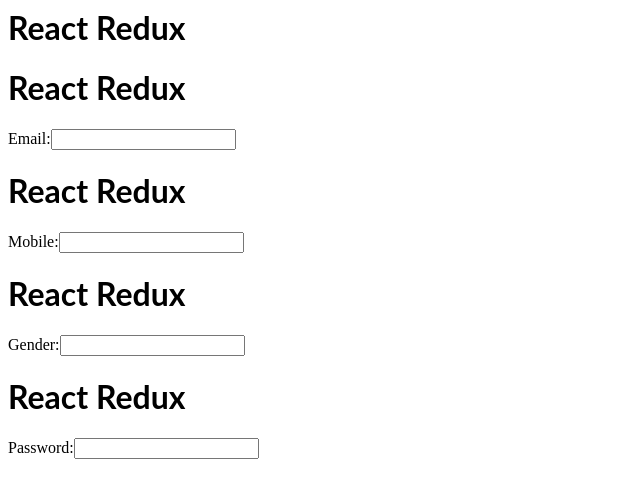
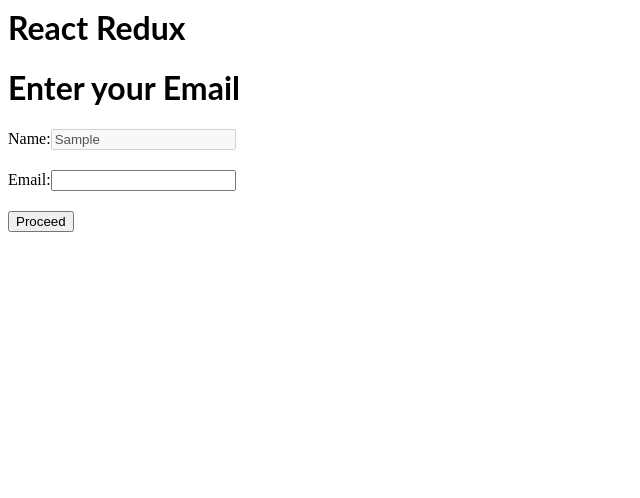
Before and after one commit to Birendrajha/stackblitz-projects, a React (Create React App) app: page / in a window 1280 px wide. Both pictures are taken after typing "Sample" into the empty fields and a click on the button "Proceed". Shown: the top 498 px of the page, without its empty margins (0-640 px from the left). Built offline with nearby package versions, Linux system fonts and the light colour scheme.

Commit message:
6 files modified

```diff
--- a/src/App.tsx
+++ b/src/App.tsx
@@ -24,12 +24,27 @@ export default function App() {
     <div>
       <h1>React Redux</h1>
       {data.name.length <= 0 ? <NameComp /> : null}
-      {data.email.length <= 0 ? <EmailComp /> : null}
+      {data.email.length <= 0 && data.name.length > 0 ? <EmailComp /> : null}
 
-      {data.mobile.length <= 0 ? <MobileNoComp /> : null}
-      {data.gender.length <= 0 ? <GenderComp /> : null}
+      {data.name.length > 0 &&
+      data.email.length > 0 &&
+      data.mobile.length <= 0 ? (
+        <MobileNoComp />
+      ) : null}
+      {data.name.length > 0 &&
+      data.email.length > 0 &&
+      data.mobile.length > 0 &&
+      data.gender.length <= 0 ? (
+        <GenderComp />
+      ) : null}
 
-      {data.email.length <= 0 ? <PasswordComp /> : null}
+      {data.name.length > 0 &&
+      data.email.length > 0 &&
+      data.mobile.length > 0 &&
+      data.gender.length > 0 &&
+      data.password.length <= 0 ? (
+        <PasswordComp />
+      ) : null}
     </div>
   );
 }
--- a/src/components/email.comp.tsx
+++ b/src/components/email.comp.tsx
@@ -1,15 +1,49 @@
 import * as React from 'react';
+import { useDispatch, useSelector } from 'react-redux';
+import {
+  saveName,
+  saveEmail,
+  saveGender,
+  savePassword,
+  saveMobile,
+  getData,
+} from '../features/reducers';
 
 export default function EmailComp() {
+  const data = useSelector((c) => {
+    console.log(c.show);
+    return c.show;
+  });
+  const dispatch = useDispatch();
+  const [email, setEmail] = React.useState('');
   return (
     <div>
-      <h1>React Redux</h1>
-
+      <h1>Enter your Email</h1>
+      <div style={{ marginBottom: '20px' }}>
+        <label for="fname">Name:</label>
+        <input type="text" disabled id="fname" name="fname" value={data.name} />
+      </div>
       <form action="/action_page.php">
         <label for="fname">Email:</label>
-        <input type="text" id="fname" name="fname" />
+        <input
+          type="text"
+          id="fname"
+          name="fname"
+          onChange={(e) => {
+            setEmail(e.target.value);
+          }}
+        />
         <br></br>
       </form>
+      <div style={{ marginTop: '20px' }}>
+        <button
+          onClick={() => {
+            dispatch(saveEmail(email));
+          }}
+        >
+          Proceed
+        </button>
+      </div>
     </div>
   );
 }
--- a/src/components/gender.comp.tsx
+++ b/src/components/gender.comp.tsx
@@ -1,15 +1,73 @@
 import * as React from 'react';
+import { useDispatch, useSelector } from 'react-redux';
+import {
+  saveName,
+  saveEmail,
+  saveGender,
+  savePassword,
+  saveMobile,
+  getData,
+} from '../features/reducers';
 
 export default function GenderComp() {
+  const data = useSelector((c) => {
+    console.log(c.show);
+    return c.show;
+  });
+  const dispatch = useDispatch();
+  const [gender, setGender] = React.useState('');
+
   return (
     <div>
-      <h1>React Redux</h1>
+      <h1>Enter your Gender</h1>
+      <div style={{ marginBottom: '20px' }}>
+        <label for="fname">Name:</label>
+        <input type="text" disabled id="fname" name="fname" value={data.name} />
+      </div>
+
+      <div style={{ marginBottom: '20px' }}>
+        <label for="fname">Email:</label>
+        <input
+          type="text"
+          disabled
+          id="fname"
+          name="fname"
+          value={data.email}
+        />
+      </div>
+
+      <div style={{ marginBottom: '20px' }}>
+        <label for="fname">Mobile:</label>
+        <input
+          type="text"
+          disabled
+          id="fname"
+          name="fname"
+          value={data.mobile}
+        />
+      </div>
 
       <form action="/action_page.php">
         <label for="fname">Gender:</label>
-        <input type="text" id="fname" name="fname" />
+        <input
+          type="text"
+          id="fname"
+          name="fname"
+          onChange={(e) => {
+            setGender(e.target.value);
+          }}
+        />
         <br></br>
       </form>
+      <div style={{ marginTop: '20px' }}>
+        <button
+          onClick={() => {
+            dispatch(saveGender(gender));
+          }}
+        >
+          Proceed
+        </button>
+      </div>
     </div>
   );
 }
--- a/src/components/mobile.comp.tsx
+++ b/src/components/mobile.comp.tsx
@@ -1,15 +1,61 @@
 import * as React from 'react';
+import { useDispatch, useSelector } from 'react-redux';
+import {
+  saveName,
+  saveEmail,
+  saveGender,
+  savePassword,
+  saveMobile,
+  getData,
+} from '../features/reducers';
+export default function MobileNoComp() {
+  const data = useSelector((c) => {
+    console.log(c.show);
+    return c.show;
+  });
+  const dispatch = useDispatch();
+  const [mobile, setMobile] = React.useState('');
 
-export default function MobileNoComp() {
   return (
     <div>
-      <h1>React Redux</h1>
+      <h1>Enter your Mobile</h1>
+      <div style={{ marginBottom: '20px' }}>
+        <label for="fname">Name:</label>
+        <input type="text" disabled id="fname" name="fname" value={data.name} />
+      </div>
+
+      <div style={{ marginBottom: '20px' }}>
+        <label for="fname">Email:</label>
+        <input
+          type="text"
+          disabled
+          id="fname"
+          name="fname"
+          value={data.email}
+        />
+      </div>
 
       <form action="/action_page.php">
         <label for="fname">Mobile:</label>
-        <input type="text" id="fname" name="fname" />
+        <input
+          type="text"
+          id="fname"
+          name="fname"
+          onChange={(e) => {
+            setMobile(e.target.value);
+          }}
+        />
         <br></br>
       </form>
+      <div style={{ marginTop: '20px' }}>
+        <button
+          onClick={() => {
+            dispatch(saveMobile(mobile));
+          }}
+        >
+          Proceed
+        </button>
+      </div>
     </div>
   );
 }
--- a/src/components/name.comp.tsx
+++ b/src/components/name.comp.tsx
@@ -32,6 +32,7 @@ export default function NameComp() {
           }}
         />
         <br></br>
+        <div style={{ marginTop: '20px' }}>
           <button
             onClick={() => {
               dispatch(saveName(name));
@@ -39,6 +40,7 @@ export default function NameComp() {
           >
             Proceed
           </button>
+        </div>
       </form>
     </div>
   );
--- a/src/components/password.comp.tsx
+++ b/src/components/password.comp.tsx
@@ -1,15 +1,82 @@
 import * as React from 'react';
+import { useDispatch, useSelector } from 'react-redux';
+import {
+  saveName,
+  saveEmail,
+  saveGender,
+  savePassword,
+  saveMobile,
+  getData,
+} from '../features/reducers';
 
 export default function PasswordComp() {
+  const data = useSelector((c) => {
+    return c.show;
+  });
+  const dispatch = useDispatch();
+  const [password, setPassword] = React.useState('');
   return (
     <div>
-      <h1>React Redux</h1>
+      <h1>Enter your Pasword</h1>
+      <div style={{ marginBottom: '20px' }}>
+        <label for="fname">Name:</label>
+        <input type="text" disabled id="fname" name="fname" value={data.name} />
+      </div>
+
+      <div style={{ marginBottom: '20px' }}>
+        <label for="fname">Email:</label>
+        <input
+          type="text"
+          disabled
+          id="fname"
+          name="fname"
+          value={data.email}
+        />
+      </div>
+
+      <div style={{ marginBottom: '20px' }}>
+        <label for="fname">Mobile:</label>
+        <input
+          type="text"
+          disabled
+          id="fname"
+          name="fname"
+          value={data.mobile}
+        />
+      </div>
+
+      <div style={{ marginBottom: '20px' }}>
+        <label for="fname">Gender:</label>
+        <input
+          type="text"
+          disabled
+          id="fname"
+          name="fname"
+          value={data.gender}
+        />
+      </div>
 
       <form action="/action_page.php">
         <label for="fname">Password:</label>
-        <input type="text" id="fname" name="fname" />
+        <input
+          type="text"
+          id="fname"
+          name="fname"
+          onChange={(e) => {
+            setPassword(e.target.value);
+          }}
+        />
         <br></br>
       </form>
+      <div style={{ marginTop: '20px' }}>
+        <button
+          onClick={() => {
+            dispatch(savePassword(password));
+          }}
+        >
+          Proceed
+        </button>
+      </div>
     </div>
   );
 }
```
Lines whose indentation alone changed are shown as unchanged.
